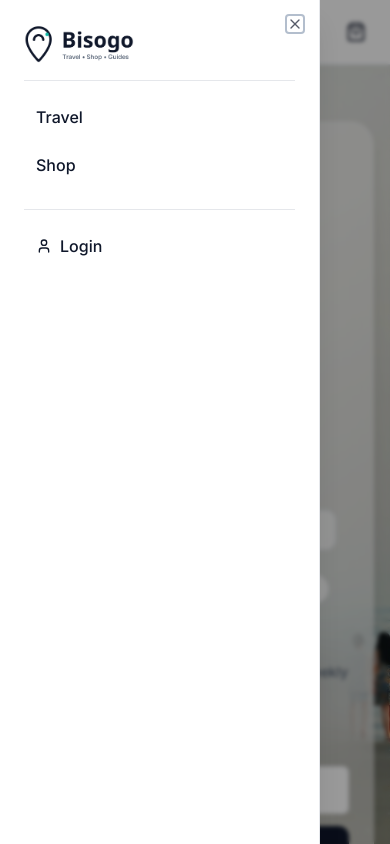
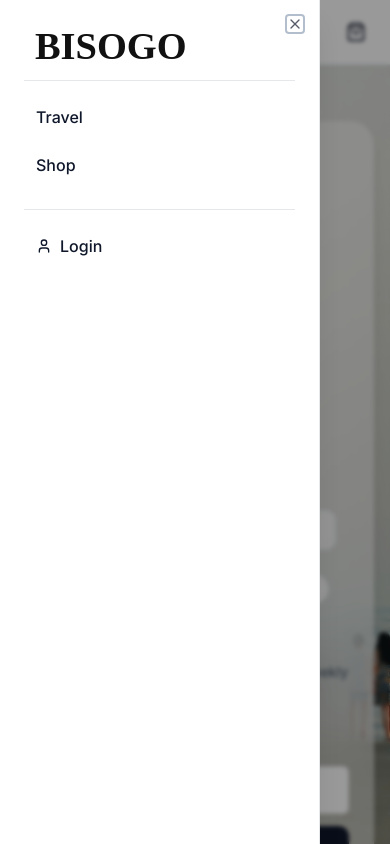
Before and after one commit to jaybee08/bisogo-headless, a Next.js app: page / in a window 390 px wide. Both pictures are taken after a click on the button "Open menu". Built offline with nearby package versions, Linux system fonts and the light colour scheme; no server answers.

Commit message:
logo update/enhancement

```diff
--- a/app/globals.css
+++ b/app/globals.css
@@ -175,3 +175,43 @@ body {
   text-decoration-thickness: 1px;
   text-underline-offset: 3px;
 }
+
+/* Shimmering logo using SVG as a mask */
+.logo-shine {
+  width: 170px;         /* default desktop width */
+  height: 40px;         /* default height */
+  background: #111;     /* base logo color */
+  -webkit-mask: url("/brand/logo.svg") no-repeat center / contain;
+          mask: url("/brand/logo.svg") no-repeat center / contain;
+  position: relative;
+  display: inline-block;
+  overflow: hidden;
+}
+
+.logo-shine::after {
+  content: "";
+  position: absolute;
+  inset: -60%;
+  background: linear-gradient(
+    120deg,
+    transparent 0%,
+    transparent 44%,
+    rgba(255, 255, 255, 0.65) 50%,
+    transparent 56%,
+    transparent 100%
+  );
+  transform: translateX(-60%);
+  animation: logoShine 2.8s ease-in-out infinite;
+}
+
+@keyframes logoShine {
+  0%   { transform: translateX(-60%); opacity: 0; }
+  15%  { opacity: 1; }
+  50%  { opacity: 1; }
+  70%  { opacity: 0.6; }
+  100% { transform: translateX(60%); opacity: 0; }
+}
+
+@media (prefers-reduced-motion: reduce) {
+  .logo-shine::after { animation: none; }
+}
--- a/components/header.tsx
+++ b/components/header.tsx
@@ -55,14 +55,8 @@ export function Header() {
           className="sm:hidden absolute left-1/2 top-1/2 -translate-x-1/2 -translate-y-1/2 inline-flex items-center"
           aria-label="Bisogo home"
         >
-          <Image
-            src="/brand/bisogo-logo-520x140.svg"
-            alt="Bisogo"
-            width={150}
-            height={40}
-            priority
-            className="block h-10 w-auto"
-          />
+          <span className="logo-shine" aria-hidden="true" />
+          <span className="sr-only">Bisogo</span>
         </Link>
 
         {/* Left */}
@@ -89,14 +83,8 @@ export function Header() {
                   </SheetHeader>
 
                   <div className="flex items-center gap-3 border-b pb-4">
-                    <Image
-                      src="/brand/bisogo-logo-520x140.svg"
-                      alt="Bisogo"
-                      width={170}
-                      height={44}
-                      className="block h-10 w-auto"
-                      priority
-                    />
+                    <span className="logo-shine" aria-hidden="true" />
+                    <span className="sr-only">Bisogo</span>
                   </div>
 
                   <nav className="mt-4 grid gap-2">
@@ -158,15 +146,9 @@ export function Header() {
           </div>
 
           {/* DESKTOP: Normal left logo */}
-          <Link href="/" className="hidden sm:inline-flex items-center">
-            <Image
-              src="/brand/bisogo-logo-520x140.svg"
-              alt="Bisogo"
-              width={170}
-              height={44}
-              priority
-              className="block h-10 w-auto"
-            />
+          <Link href="/" className="hidden sm:inline-flex items-center" aria-label="Bisogo home">
+            <span className="logo-shine" aria-hidden="true" />
+            <span className="sr-only">Bisogo</span>
           </Link>
 
           {/* Desktop nav */}
```
Also changed, not shown: public/brand/bisogo-logo-v2.svg (added), public/brand/logo.svg (added).
